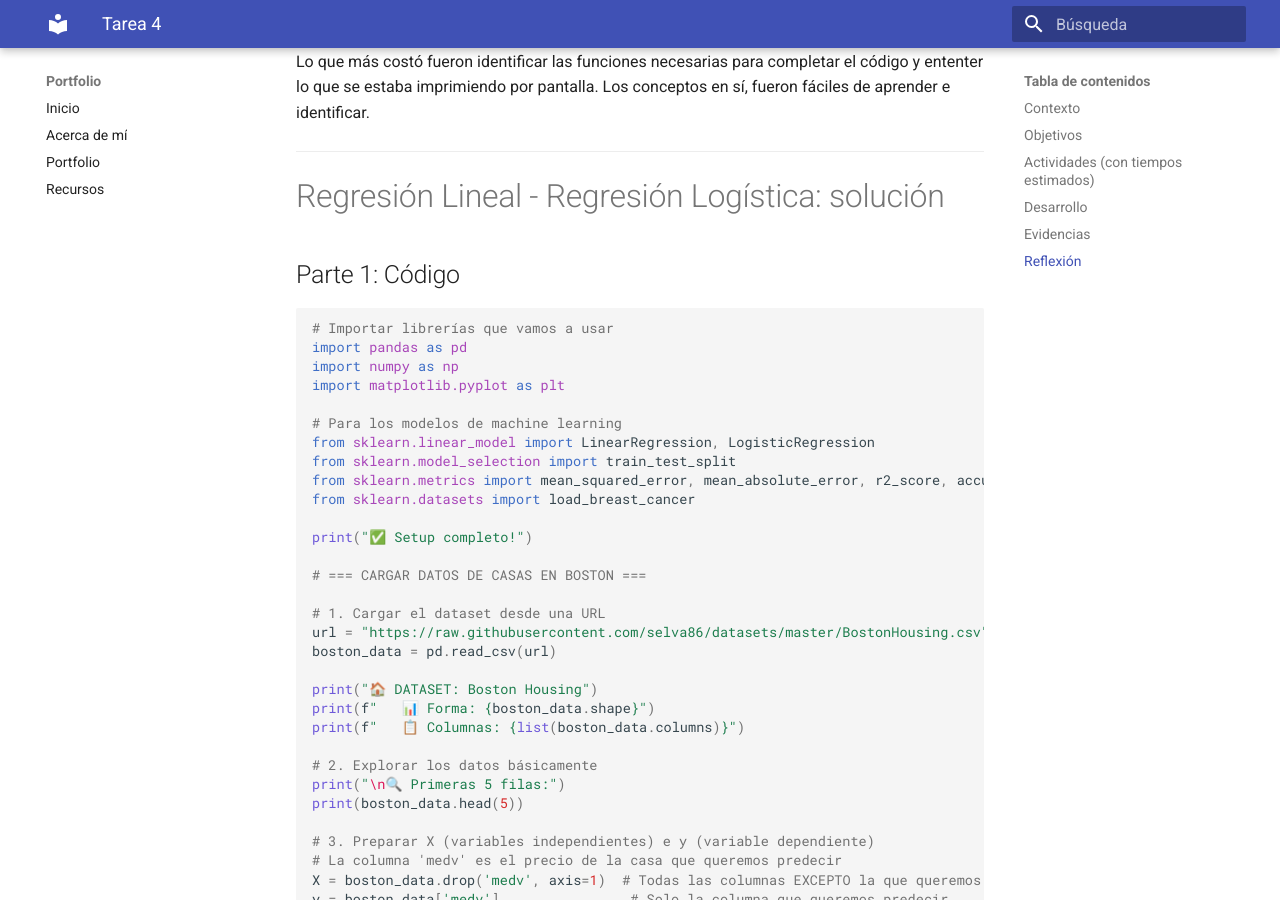
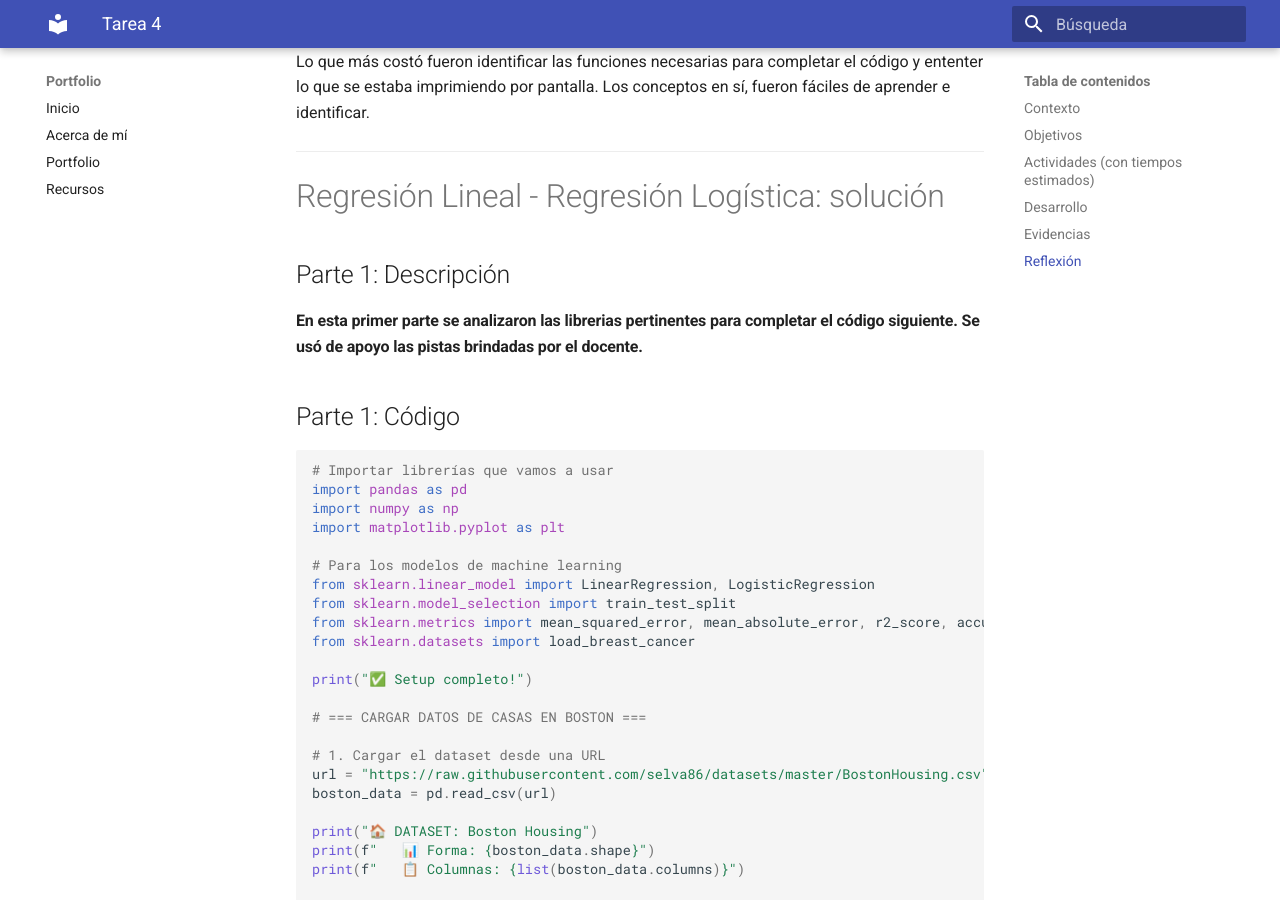
Before and after one commit to Sotogonzalo/IA-portfolio, an MkDocs documentation site: the page built from docs/portfolio/04-tarea-4.md, in a window 1280 px wide and 900 px high, scrolled down 984 px. Built offline with MkDocs 1.6.1 and Material for MkDocs 9.7.7, drawn with Linux system fonts in a browser that asks for light colours.

```diff
--- a/docs/portfolio/04-tarea-4.md
+++ b/docs/portfolio/04-tarea-4.md
@@ -34,6 +34,10 @@ Los conceptos en sí, fueron fáciles de aprender e identificar.
 ---
 
 # Regresión Lineal - Regresión Logística: solución
+
+## Parte 1: Descripción
+
+#### En esta primer parte se analizaron las librerias pertinentes para completar el código siguiente. Se usó de apoyo las pistas brindadas por el docente.
 
 ## Parte 1: Código
 
@@ -129,7 +133,7 @@ for i in range(5):
 
 ## 📚 BONUS: ¿Qué significan estas métricas?
 ### Completa las definiciones:
-#### MAE (Mean Absolute Error): Promedio de los errores en valor absoluto, sin importar si son positivos o negativos.
+##### MAE (Mean Absolute Error): Promedio de los errores en valor absoluto, sin importar si son positivos o negativos.
 #### MSE (Mean Squared Error): Promedio de los errores al cuadrado, penaliza más los errores grandes.
 #### RMSE: Raíz cuadrada del MSE, vuelve a las unidades originales del problema.
 #### R²: Indica qué porcentaje de la variable dependiente es explicada por el modelo (0-1, donde 1 es perfecto).
```
